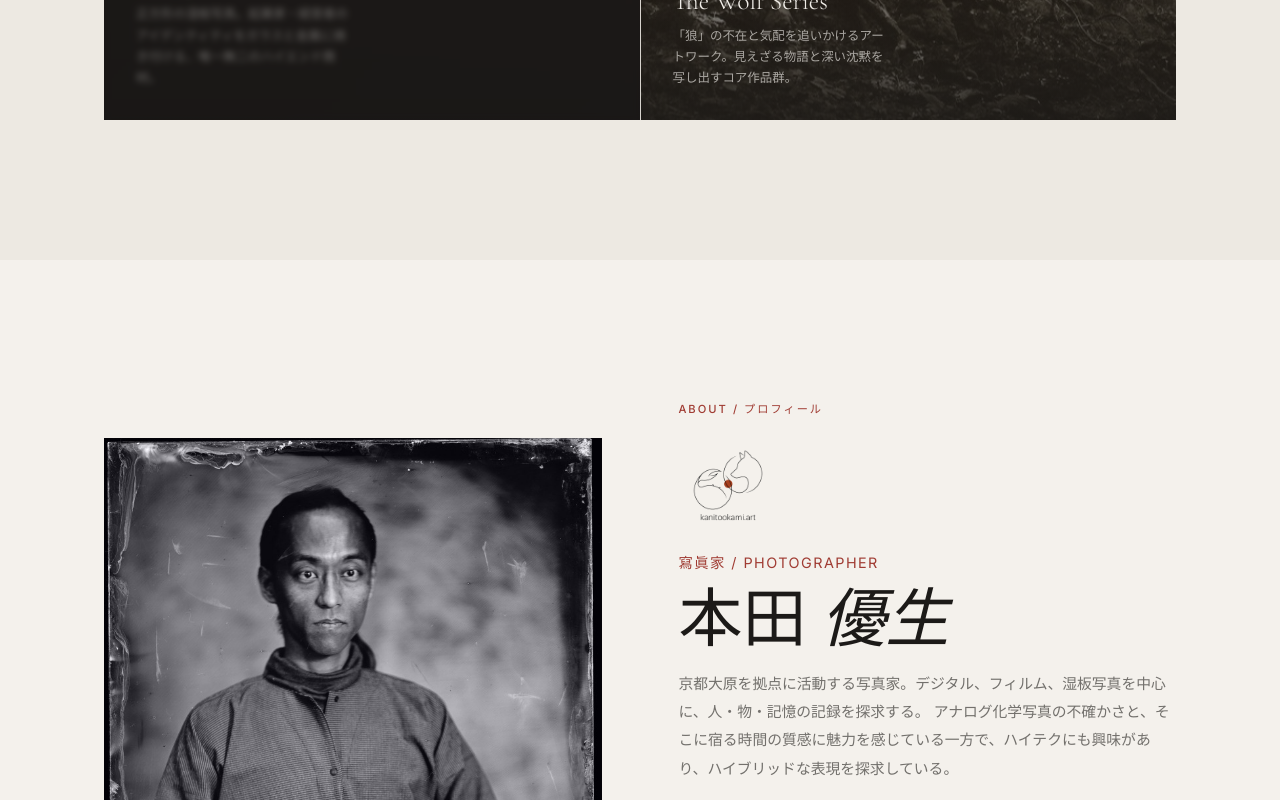
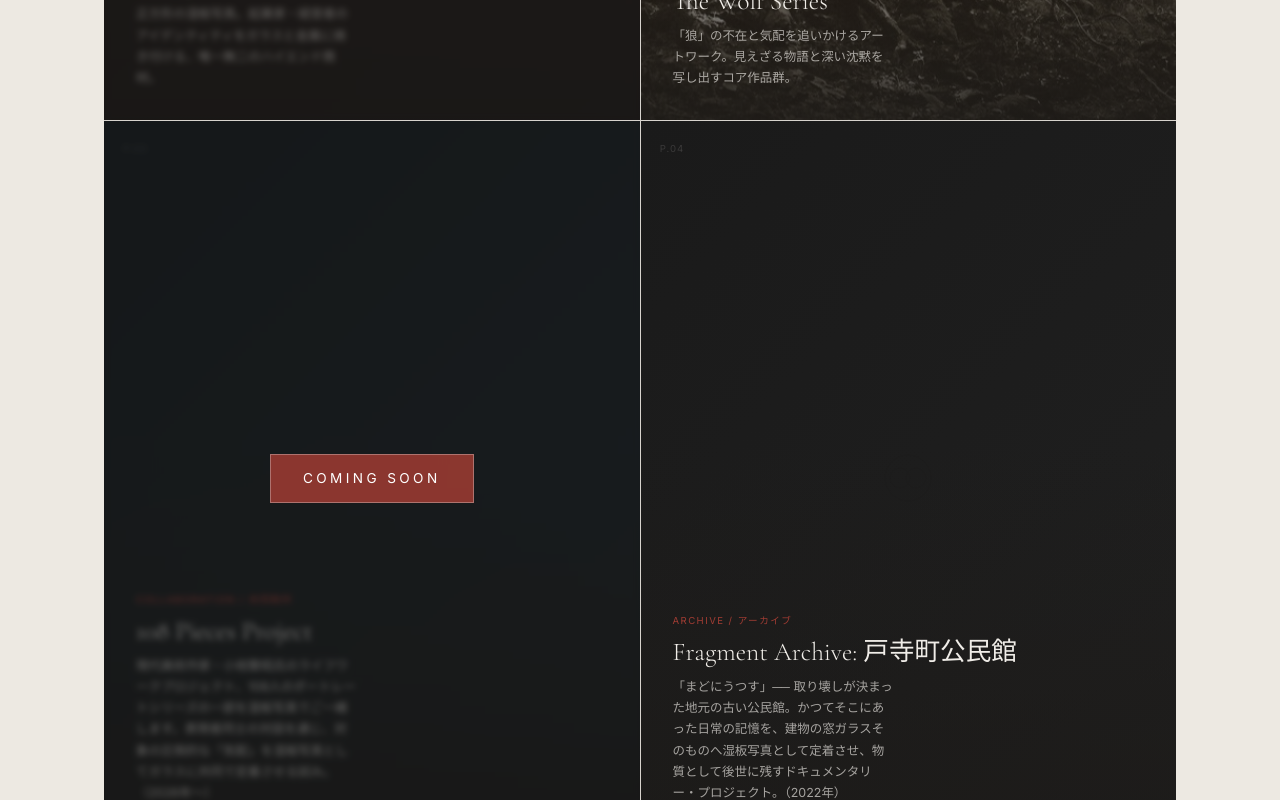
Before and after one commit to sawaganinja/yukihonda-portfolio, a React (Vite) app: page / in a window 1280 px wide. Shown: the part 7400-8200 px from the top of the page. Built offline with nearby package versions, Linux system fonts and the light colour scheme.

Commit message:
Update: Add Koeda and Kominkan projects to Projects section

```diff
--- a/src/App.tsx
+++ b/src/App.tsx
@@ -397,6 +397,10 @@ function Projects() {
             desc="正方形の湿板写真。起業家・経営者のアイデンティティをガラスと金属に焼き付ける、唯一無二のハイエンド商材。" comingSoon />
           <ProjectCard num="P.02" label="Series / シリーズ" title="The Wolf Series"
             desc="「狼」の不在と気配を追いかけるアートワーク。見えざる物語と深い沈黙を写し出すコア作品群。" imgSrc="/images/wolf/wolf2.jpg" />
+          <ProjectCard num="P.03" label="Collaboration / 共同制作" title="108 Pieces Project" cls="img-ph-2"
+            desc="現代美術作家・小枝繁昭氏のライフワークプロジェクト、108人のポートレートシリーズの一部を湿板写真でご一緒します。表現者同士の対話を通じ、対象の圧倒的な「気配」を湿板写真としてガラスに共同で定着させる試み。（2026年〜）" comingSoon />
+          <ProjectCard num="P.04" label="Archive / アーカイブ" title="Fragment Archive: 戸寺町公民館" cls="img-ph-3"
+            desc="「まどにうつす」── 取り壊しが決まった地元の古い公民館。かつてそこにあった日常の記憶を、建物の窓ガラスそのものへ湿板写真として定着させ、物質として後世に残すドキュメンタリー・プロジェクト。（2022年）" />
         </div>
       </div>
     </section>
```
